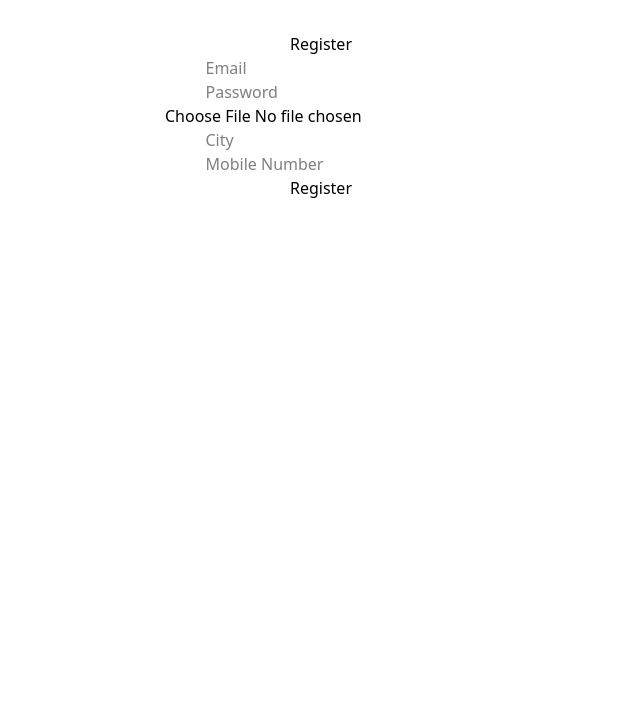
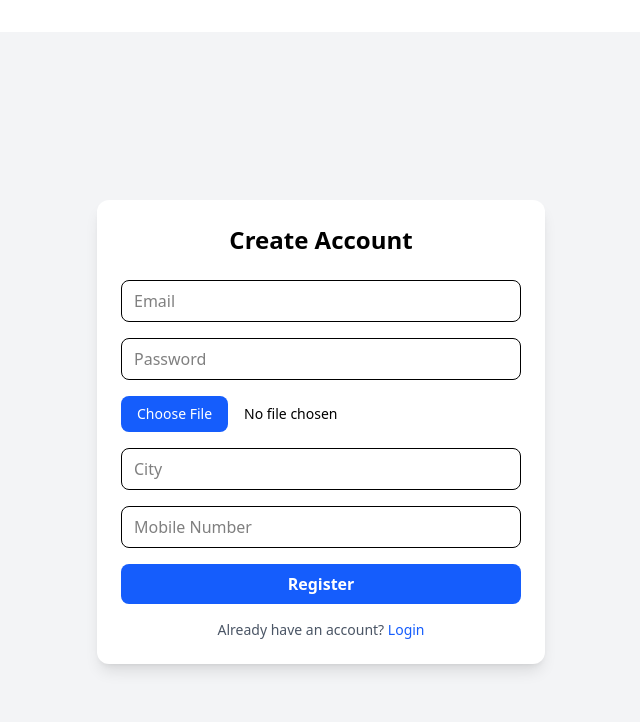
Before and after one commit to sagarkoranga/Ecommerce-frontend, a React (Vite) app: page /register in a window 1280 px wide. Shown: the top 722 px of the page, without its empty margins (319-959 px from the left). Built offline with nearby package versions, Linux system fonts and the light colour scheme; no server answers.

Commit message:
redesign register

```diff
--- a/src/pages/Register.jsx
+++ b/src/pages/Register.jsx
@@ -18,71 +18,99 @@ export default function Register() {
     formData.append("password", e.target.password.value);
     formData.append("city", e.target.city.value);
     formData.append("mobile_no", e.target.mobile_no.value);
-    formData.append("image", image); // <-- actual file
+    formData.append("image", image);
 
     try {
-      const res = await api.post(`/customer/register`, formData, {
-        headers: {
-          "Content-Type": "multipart/form-data",
-        },
-      });
+      const res = await api.post("/customer/register", formData);
+      const data = res.data;
 
-      const data = await res.json();
-
-      if (!res.ok) {
-        setError(data.message || "Registration failed");
-      } else {
       alert("Registration Successful!");
       navigate("/login");
+    } catch (err) {
+      setError(
+        err.response?.data?.message || "Server error. Try again later."
+      );
+    } finally {
+      setLoading(false);
     }
-    } catch (err) {
-      setError("Server error. Try again later.");
-    }
-
-    setLoading(false);
   };
 
   return (
-    <div style={{ maxWidth: "400px", margin: "auto" }}>
-      <h2>Register</h2>
+    <div className="min-h-screen flex items-center justify-center bg-gray-100 px-4">
+      <div className="w-full max-w-md bg-white rounded-xl shadow-lg p-6">
+        <h2 className="text-2xl font-bold text-center mb-6">
+          Create Account
+        </h2>
 
-      {error && <p style={{ color: "red" }}>{error}</p>}
+        {error && (
+          <div className="mb-4 text-sm text-red-600 bg-red-100 px-3 py-2 rounded">
+            {error}
+          </div>
+        )}
 
-      <form onSubmit={handleRegister}>
-        <input name="email" placeholder="Email" required />
-        <br />
+        <form onSubmit={handleRegister} className="space-y-4">
+          <input
+            name="email"
+            type="email"
+            placeholder="Email"
+            required
+            className="w-full border rounded-lg px-3 py-2 focus:outline-none focus:ring-2 focus:ring-blue-500"
+          />
 
           <input
             name="password"
             type="password"
             placeholder="Password"
             required
+            className="w-full border rounded-lg px-3 py-2 focus:outline-none focus:ring-2 focus:ring-blue-500"
           />
-        <br />
 
           <input
             type="file"
             accept="image/*"
+            required
             onChange={(e) => setImage(e.target.files[0])}
+            className="w-full text-sm file:mr-4 file:py-2 file:px-4
+              file:rounded-lg file:border-0
+              file:bg-blue-600 file:text-white
+              hover:file:bg-blue-700 cursor-pointer"
+          />
+
+          <input
+            name="city"
+            placeholder="City"
             required
+            className="w-full border rounded-lg px-3 py-2 focus:outline-none focus:ring-2 focus:ring-blue-500"
           />
-        <br />
-
-        <input name="city" placeholder="City" required />
-        <br />
 
           <input
             name="mobile_no"
             placeholder="Mobile Number"
+            maxLength={10}
             required
-          maxLength={10}
+            className="w-full border rounded-lg px-3 py-2 focus:outline-none focus:ring-2 focus:ring-blue-500"
           />
-        <br />
 
-        <button type="submit" disabled={loading} >
+          <button
+            type="submit"
+            disabled={loading}
+            className="w-full bg-blue-600 text-white py-2 rounded-lg font-semibold
+              hover:bg-blue-700 transition disabled:opacity-50 disabled:cursor-not-allowed"
+          >
             {loading ? "Registering..." : "Register"}
           </button>
         </form>
+
+        <p className="text-center text-sm mt-4 text-gray-600">
+          Already have an account?{" "}
+          <span
+            className="text-blue-600 cursor-pointer hover:underline"
+            onClick={() => navigate("/login")}
+          >
+            Login
+          </span>
+        </p>
+      </div>
     </div>
   );
 }
```
Lines whose indentation alone changed are shown as unchanged.
